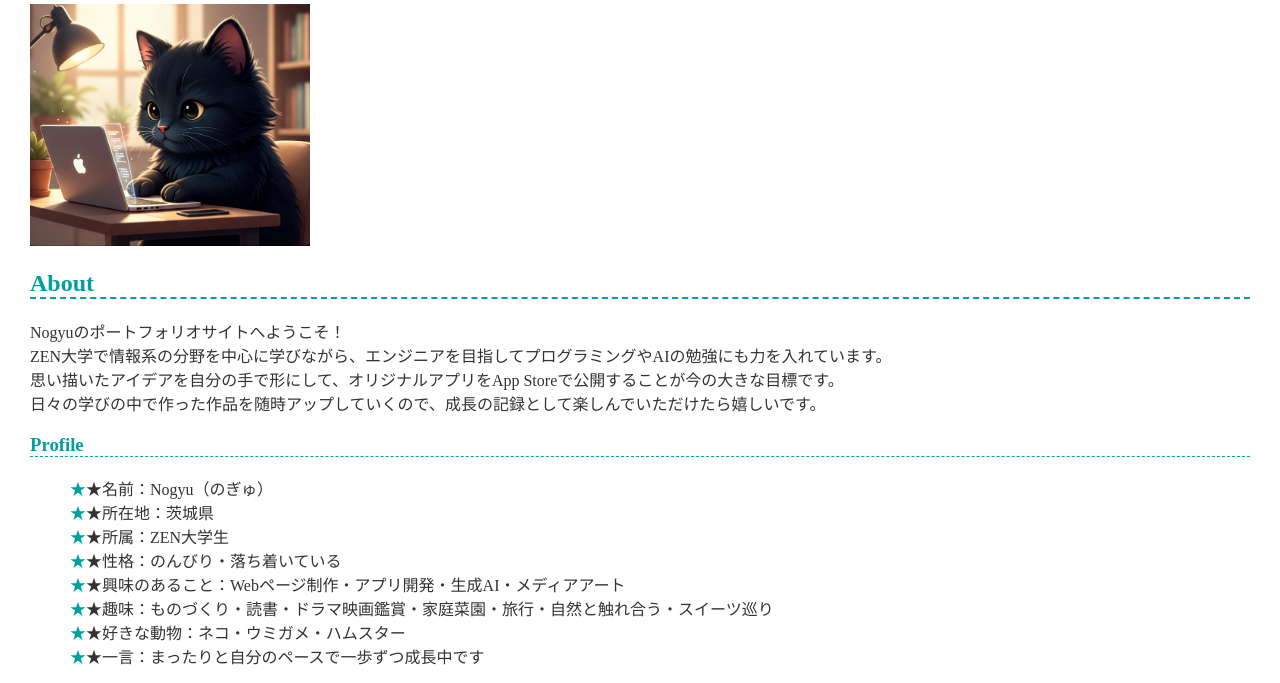
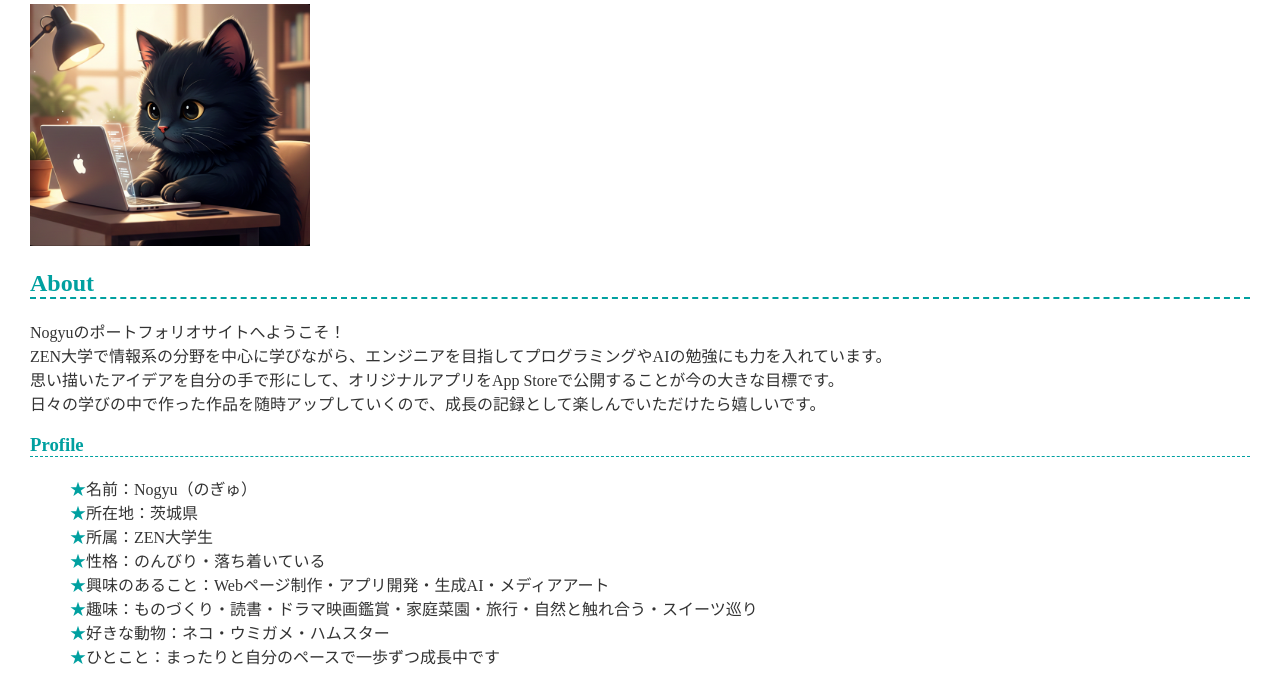
Before and after one commit to nogyu-dev/nogyu-dev.github.io, a plain HTML site: page index.html in a window 1280 px wide. Shown: the part 109-792 px from the top of the page. Drawn offline with Linux system fonts and the light colour scheme.

Commit message:
Refactor profile list items in index.html
Removed star symbols and updated the list items for clarity.

```diff
--- a/index.html
+++ b/index.html
@@ -21,14 +21,14 @@
 
     <h3>Profile</h3>
     <ul>
-      <li>★名前：Nogyu（のぎゅ）</li>
-      <li>★所在地：茨城県 </li>
-      <li>★所属：ZEN大学生　</li>
-      <li>★性格：のんびり・落ち着いている</li>
-      <li>★興味のあること：Webページ制作・アプリ開発・生成AI・メディアアート</li>
-      <li>★趣味：ものづくり・読書・ドラマ映画鑑賞・家庭菜園・旅行・自然と触れ合う・スイーツ巡り</li>
-      <li>★好きな動物：ネコ・ウミガメ・ハムスター</li>
-      <li>★一言：まったりと自分のペースで一歩ずつ成長中です</li>
+      <li>名前：Nogyu（のぎゅ）</li>
+      <li>所在地：茨城県 </li>
+      <li>所属：ZEN大学生　</li>
+      <li>性格：のんびり・落ち着いている</li>
+      <li>興味のあること：Webページ制作・アプリ開発・生成AI・メディアアート</li>
+      <li>趣味：ものづくり・読書・ドラマ映画鑑賞・家庭菜園・旅行・自然と触れ合う・スイーツ巡り</li>
+      <li>好きな動物：ネコ・ウミガメ・ハムスター</li>
+      <li>ひとこと：まったりと自分のペースで一歩ずつ成長中です</li>
     </ul>
     <h3>Skills</h3>
     <table>
```
